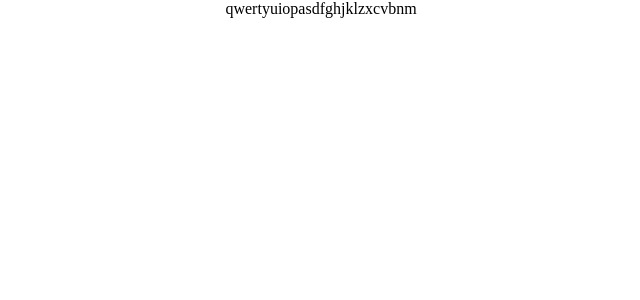
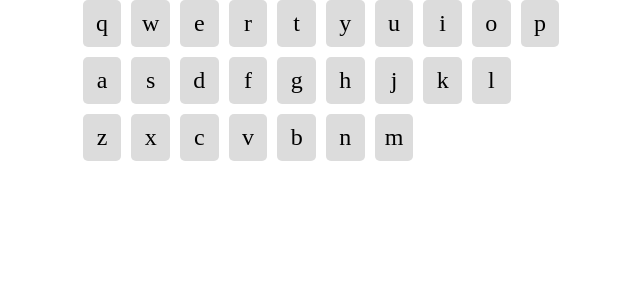
Before and after one commit to d-zienke/Ghostman, a React (Vite) app: page / in a window 1280 px wide. Shown: the top 300 px of the page, without its empty margins (319-959 px from the left). Built offline with nearby package versions, Linux system fonts and the light colour scheme.

Commit message:
Update stylesheet

```diff
--- a/src/assets/css/main.css
+++ b/src/assets/css/main.css
@@ -20,4 +20,32 @@ img {
   max-width: 100%;
 }
 
+.keyboard {
+  display: grid;
+  grid-template-columns: repeat(10, 1fr);
+  grid-gap: 10px;
+}
+.keyboard__row-1 {
+  grid-row: 1;
+}
+.keyboard__row-2 {
+  grid-row: 2;
+}
+.keyboard__row-3 {
+  grid-row: 3;
+}
+.keyboard__key {
+  display: flex;
+  justify-content: center;
+  align-items: center;
+  background-color: #DCDCDC;
+  padding: 10px;
+  border-radius: 5px;
+  font-size: 24px;
+  cursor: pointer;
+}
+.keyboard__key:hover {
+  background-color: #BEBEBE;
+}
+
 /*# sourceMappingURL=main.css.map */
--- /dev/null
+++ b/src/assets/scss/abstracts/_variables.scss
@@ -0,0 +1,5 @@
+// Colors ---------------------------------------------------------------------
+$color-accent: #CA91E2;
+$color-primary: #EAF4FA;
+$color-gray-light: #DCDCDC;
+$color-gray-dark: #BEBEBE;
```
Also changed, not shown: src/assets/scss/main.scss (+8 -1 lines), 1 other file (tests, documents, lock files or other folders).
